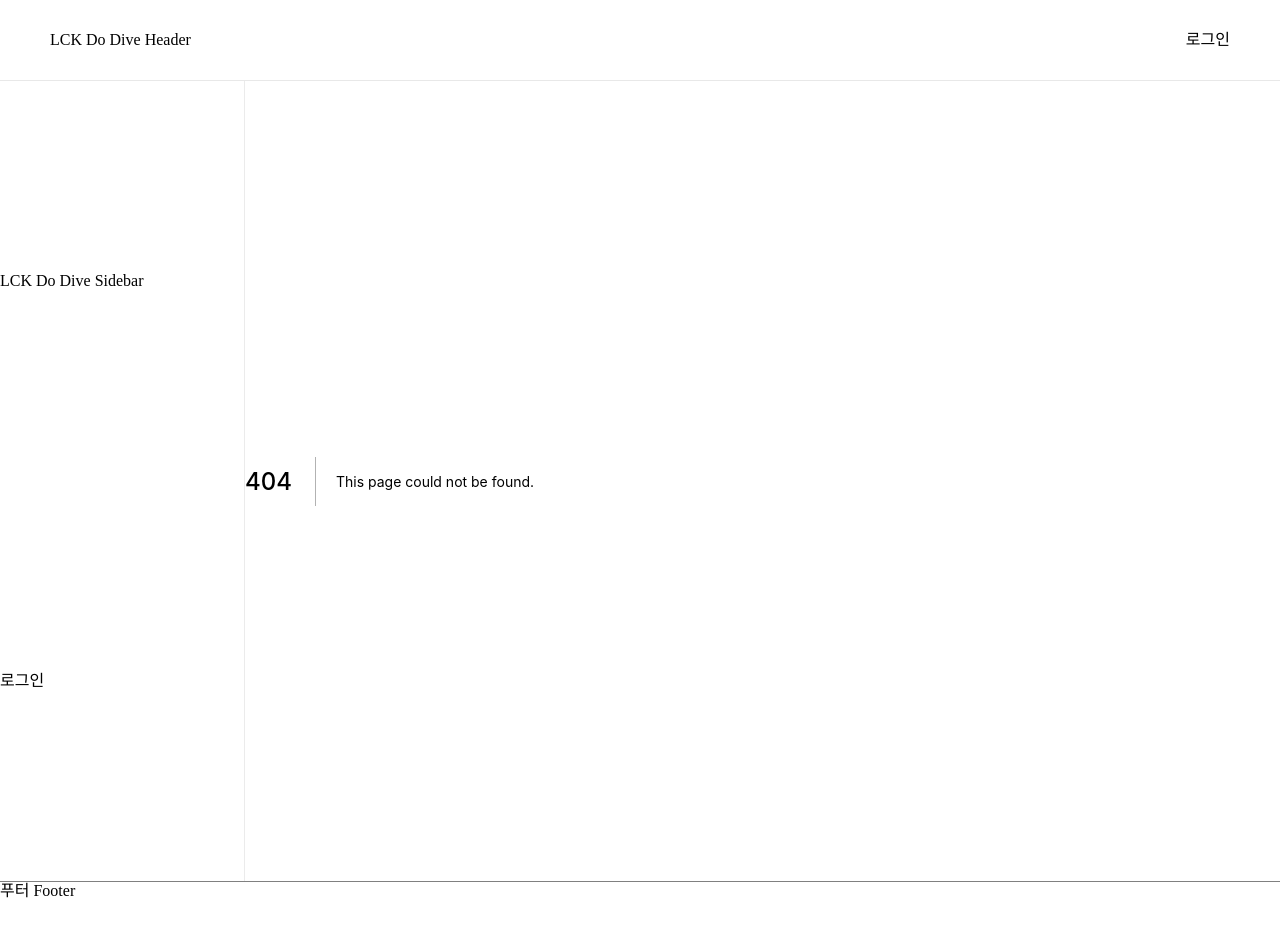
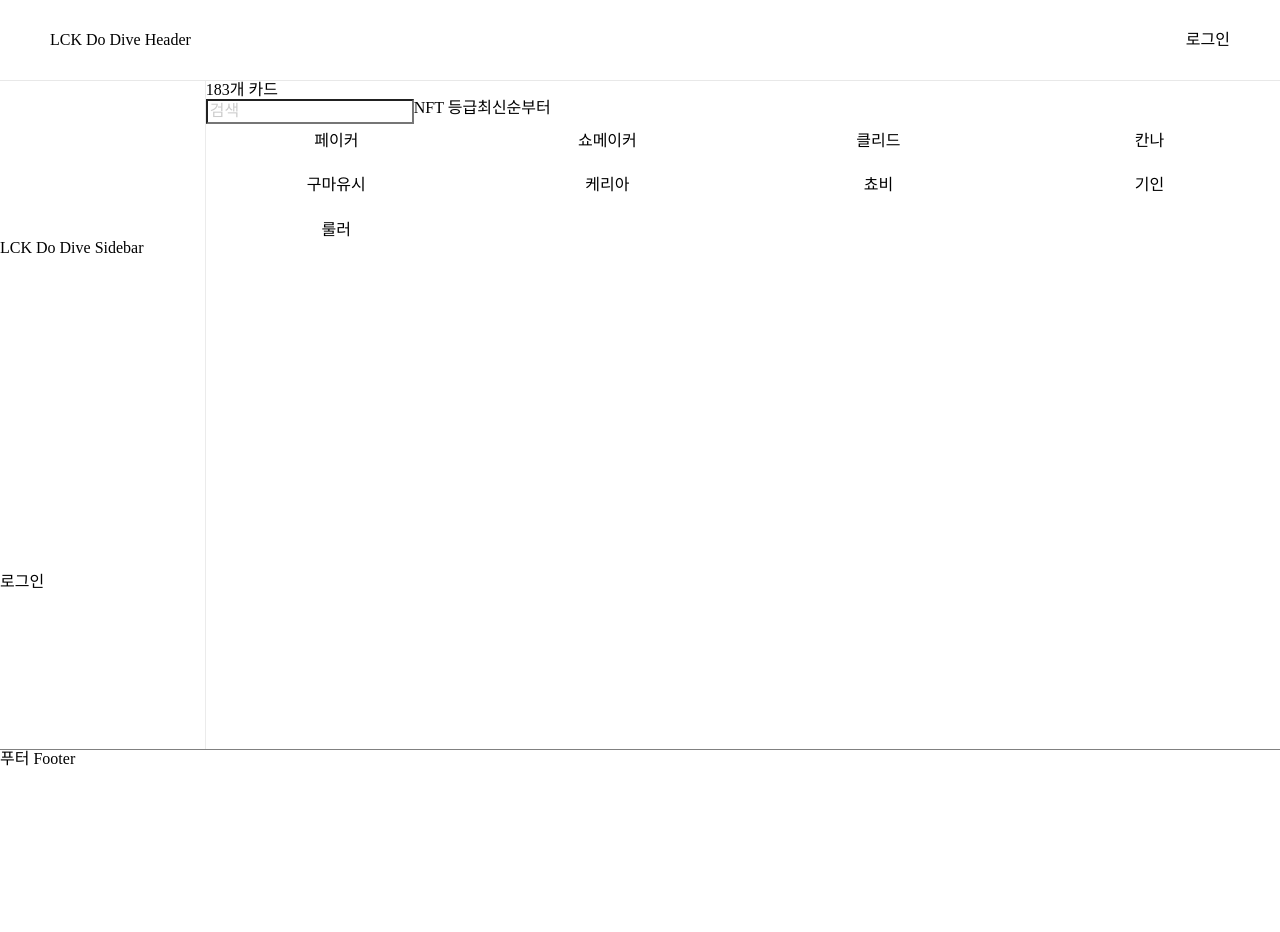
Before and after one commit to battleent/klet-prototype, a Next.js app: page /my in a window 1280 px wide. Before the commit this address had no page. After the commit the page ends 800 px from the top, so only its background shows below. Built offline with nearby package versions, Linux system fonts and the light colour scheme.

Commit message:
add Flex, Grid

```diff
--- /dev/null
+++ b/src/components/Flex/index.tsx
@@ -0,0 +1,19 @@
+import styled, { css } from 'styled-components';
+
+const FlexStyle = css`
+  display: flex;
+`;
+
+export const Flex = styled.div`
+  ${FlexStyle}
+`;
+
+const ColumnStyle = css`
+  flex-direction: column;
+`;
+
+export const Column = styled(Flex)`
+  ${ColumnStyle}
+`;
+
+export default Flex;
--- /dev/null
+++ b/src/components/Grid/index.tsx
@@ -0,0 +1,15 @@
+import styled, { css } from 'styled-components';
+
+const GridStyle = css`
+  display: grid;
+  flex-wrap: wrap;
+  grid-template-columns: repeat(4, 1fr);
+  grid-template-rows: auto;
+  grid-gap: 10px;
+`;
+
+export const Grid = styled.div`
+  ${GridStyle}
+`;
+
+export default Grid;
--- a/src/components/Header/DefaultHeader.tsx
+++ b/src/components/Header/DefaultHeader.tsx
@@ -1,19 +1,28 @@
 import Link from 'next/link';
 
 const DefaultHeader: React.FC = () => {
-    return (
+  return (
+    <div
+      style={{
+        borderBottom: '1px solid #E8E8E8',
+        height: '80px',
+      }}
+    >
       <div
         style={{
-          borderBottom: '1px solid #E8E8E8',
-          height: '80px'
+          display: 'flex',
+          justifyContent: 'space-between',
+          alignItems: 'center',
+          maxWidth: '1180px',
+          margin: '0 auto',
+          height: '100%',
         }}
       >
-        <div style={{ display: 'flex', justifyContent: 'space-between', alignItems: 'center', maxWidth: '1180px', margin: '0 auto', height: '100%' }}>
-            <Link href="/">LCK Do Dive Header</Link>
-            <Link href="/login">로그인</Link>
-        </div>
+        <Link href="/">LCK Do Dive Header</Link>
+        <Link href="/login">로그인</Link>
       </div>
-    )
+    </div>
+  );
 };
 
 export default DefaultHeader;
--- a/src/components/Sidebar/DefaultSidebar.tsx
+++ b/src/components/Sidebar/DefaultSidebar.tsx
@@ -1,12 +1,20 @@
 import Link from 'next/link';
 
 const DefaultSidebar: React.FC = () => {
-    return (
-        <div style={{ display: 'flex', flexDirection: 'column', justifyContent: 'space-around', borderRight: '1px solid #EBEBEB', width: '244px' }}>
-            <Link href="/">LCK Do Dive Sidebar</Link>
-            <Link href="/login">로그인</Link>
-        </div>
-    );
+  return (
+    <div
+      style={{
+        display: 'flex',
+        flexDirection: 'column',
+        justifyContent: 'space-around',
+        borderRight: '1px solid #EBEBEB',
+        width: '244px',
+      }}
+    >
+      <Link href="/">LCK Do Dive Sidebar</Link>
+      <Link href="/login">로그인</Link>
+    </div>
+  );
 };
 
 export default DefaultSidebar;
--- /dev/null
+++ b/src/pages/my/index.tsx
@@ -0,0 +1,43 @@
+import styled from 'styled-components';
+import Flex, { Column } from '@/components/Flex';
+import Grid from '@/components/Grid';
+
+const Item = styled.div`
+  display: flex;
+  justify-content: center;
+  padding: 0.5rem;
+`;
+
+const cardData = [
+  { id: 1, text: '페이커' },
+  { id: 2, text: '쇼메이커' },
+  { id: 3, text: '클리드' },
+  { id: 4, text: '칸나' },
+  { id: 5, text: '구마유시' },
+  { id: 6, text: '케리아' },
+  { id: 7, text: '쵸비' },
+  { id: 8, text: '기인' },
+  { id: 9, text: '룰러' },
+];
+
+const User: React.FC = () => {
+  return (
+    <Column>
+      <div>183개 카드</div>
+      <Flex>
+        <input placeholder="검색" />
+        <Flex>
+          <span>NFT 등급</span>
+          <span>최신순부터</span>
+        </Flex>
+      </Flex>
+      <Grid>
+        {cardData.map((card) => (
+          <Item>{card.text}</Item>
+        ))}
+      </Grid>
+    </Column>
+  );
+};
+
+export default User;
--- a/src/templates/MainLayout/index.tsx
+++ b/src/templates/MainLayout/index.tsx
@@ -1,16 +1,14 @@
-import DefaultHeader from "@/components/Header/DefaultHeader";
-import DefaultSidebar from "@/components/Sidebar/DefaultSidebar";
-import DefaultFooter from "@/components/Header/DefaultFooter";
+import DefaultHeader from '@/components/Header/DefaultHeader';
+import DefaultSidebar from '@/components/Sidebar/DefaultSidebar';
+import DefaultFooter from '@/components/Header/DefaultFooter';
 
 const MainLayout: React.FC = ({ children }) => {
   return (
     <div style={{ display: 'flex', flexDirection: 'column', height: '100%' }}>
       <DefaultHeader />
-            <div style={{ display: 'flex', flex: '1' }}>
+      <div style={{ display: 'flex', flex: 1 }}>
         <DefaultSidebar />
-                <div>
-                {children}
-                </div>
+        <div style={{ width: '100%' }}>{children}</div>
       </div>
       <DefaultFooter />
     </div>
```
Also changed, not shown: src/pages/user/index.tsx (deleted, +0 -7 lines). Lines whose indentation alone changed are shown as unchanged.
